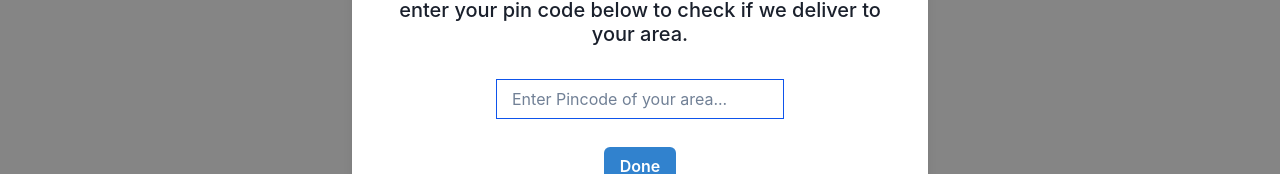
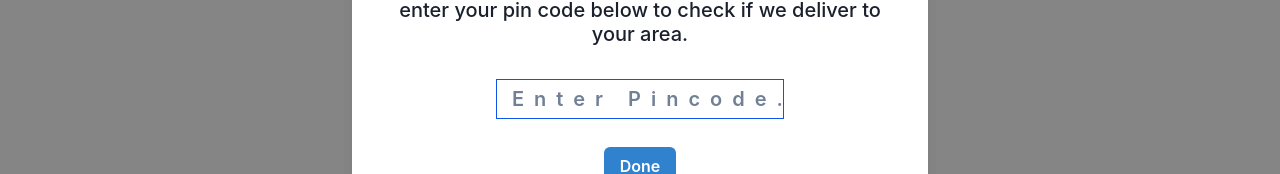
Before and after one commit to surajDongre-16/Kimaye-Clone, a React (Create React App) app: page /Location in a window 1280 px wide. Both pictures are taken after a click on the button 823 px from the left and 69 px from the top of the page. Shown: the part 313-487 px from the top of the page. Built offline with nearby package versions, Linux system fonts and the light colour scheme.

Commit message:
Location completed working on split it

```diff
--- a/src/App.js
+++ b/src/App.js
@@ -12,6 +12,7 @@ import Login from "./pages/Login";
 import { useEffect, useState } from "react";
 import RotateLoader from "react-spinners/RotateLoader";
 import './App.css';
+import LocRequiredAuth from "./hoc/LocRequiredAuth";
 
 
 
@@ -23,7 +24,7 @@ function App() {
 
     setTimeout(() => {
       setLoading(false);
-    }, 1000);
+    }, 5000);
   }, []);
 
   return (
--- /dev/null
+++ b/src/hoc/LocRequiredAuth.jsx
@@ -0,0 +1,19 @@
+// import React, { useContext } from 'react'
+// import { LocContext } from '../ContextApi/LocationAuth'
+// import { Navigate, useLocation } from 'react-router-dom'
+
+// const LocRequiredAuth = ({children}) => {
+//     const {isTry}=useContext(LocContext)
+//     const {pathname} =useLocation()
+//     // console.log(location)
+
+
+//     if(isTry){
+//         return children
+//     }
+//     else{
+//         return <Navigate to="/Location"  state={{from:pathname}} replace/>
+//     }
+// }
+
+// export default LocRequiredAuth
--- a/src/index.js
+++ b/src/index.js
@@ -5,6 +5,8 @@ import App from "./App";
 import reportWebVitals from "./reportWebVitals";
 import { BrowserRouter } from "react-router-dom";
 import { ChakraProvider } from "@chakra-ui/react";
+import { LocProvider } from "./ContextApi/LocationAuth";
+
 // import { Provider } from "react-redux";
 // import {store} from "./store/store";
 
@@ -14,7 +16,9 @@ root.render(
     {/* <Provider store={store}> */}
       <ChakraProvider>
         <BrowserRouter>
+
           <App />
+
         </BrowserRouter>
       </ChakraProvider>
     {/* </Provider> */}
--- a/src/pages/Loca.module.css
+++ b/src/pages/Loca.module.css
@@ -31,6 +31,11 @@
     margin-right: 25%;
   outline: 0;
   border: 1px solid rgb(211, 208, 208);
+  letter-spacing:10px;
+  font-weight: 600;
+  text-align:center;
+  font-size: 20px;
+  color:rgb(14, 84, 235)
 }
 
 .pin:focus{
--- a/src/pages/Location.jsx
+++ b/src/pages/Location.jsx
@@ -11,10 +11,11 @@ import {
   useDisclosure,
 } from "@chakra-ui/react";
 import Loc from "../assests/Loc.png";
-import navcss from "../components/navcss.module.css";
 import Loca from "./Loca.module.css";
-import axios from "axios";
-import { useLocation, useNavigate } from "react-router-dom";
+import { useNavigate } from "react-router-dom";
+
+
+
 
 const Location = () => {
   const { isOpen, onOpen, onClose } = useDisclosure();
@@ -26,6 +27,11 @@ const Location = () => {
   };
 
   const [pin, setPin] = useState("");
+  const [sendPin,setSendPin]=useState([])
+
+  const navigate=useNavigate()
+
+
   const ref = useRef();
 
   const handleClick = () => {
@@ -36,20 +42,40 @@ const Location = () => {
     fetch(`https://api.postalpincode.in/pincode/${pin}`)
       .then((res) => res.json())
       .then((data) => {
-        if (data[0].PostOffice[0].Circle == "Delhi") {
+
+
+        if (data[0].PostOffice[0].Circle == "Delhi"){
           setPin(data[0].PostOffice[0].Circle);
+          window.localStorage.setItem("Pincode",JSON.stringify(data[0].PostOffice[0].Circle))
           console.log(data[0].PostOffice[0].Circle);
-        } else if (data[0].PostOffice[0].District == "Mumbai") {
+          onClose()
+
+        } else if (data[0].PostOffice[0].District == "Mumbai"  ) {
           setPin(data[0].PostOffice[0].District);
+          window.localStorage.setItem("Pincode",JSON.stringify(data[0].PostOffice[0].District))
           console.log(data[0].PostOffice[0].District);
-        } else {
+          onClose()
+        }
+
+         else {
           setPin("");
-          alert(
-            "Sorry! We do not deliver to your Pincode currently.Showing you results for Delhi & Mumbai."
-          );
+          alert("Sorry! We do not deliver to your Pincode currently.Showing you results for Delhi & Mumbai.");
         }
       });
+
+
   };
+
+
+  useEffect(()=>{
+
+     const pinData=window.localStorage.getItem("Pincode")
+     if ( pinData !==null ) setPin(JSON.parse(pinData));
+     console.log(pinData)
+  },[])
+
+
+
 
   return (
     <div>
@@ -65,7 +91,7 @@ const Location = () => {
           <div>
             <img className={Loca.loc_logo} src={Loc} />
             <sub>
-              <b>{pin}</b>
+              <b>{ pin}</b>
             </sub>
           </div>
         }
@@ -88,8 +114,10 @@ const Location = () => {
               type="text"
               ref={ref}
               className={Loca.pin}
-              placeholder="Enter Pincode of your area..."
+              placeholder="Enter Pincode..."
+              maxLength={6}
               onChange={(e) => setPin(e.target.value)}
+
             />
           </div>
 
@@ -101,8 +129,10 @@ const Location = () => {
               colorScheme="blue"
               className={Loca.btn1}
               onClick={handleClick}
+
             >
               Done
+
             </Button>
           </ModalFooter>
         </ModalContent>
```
Also changed, not shown: src/ContextApi/LocationAuth.jsx (added, +18 -0 lines), db.json (line endings or trailing spaces).
